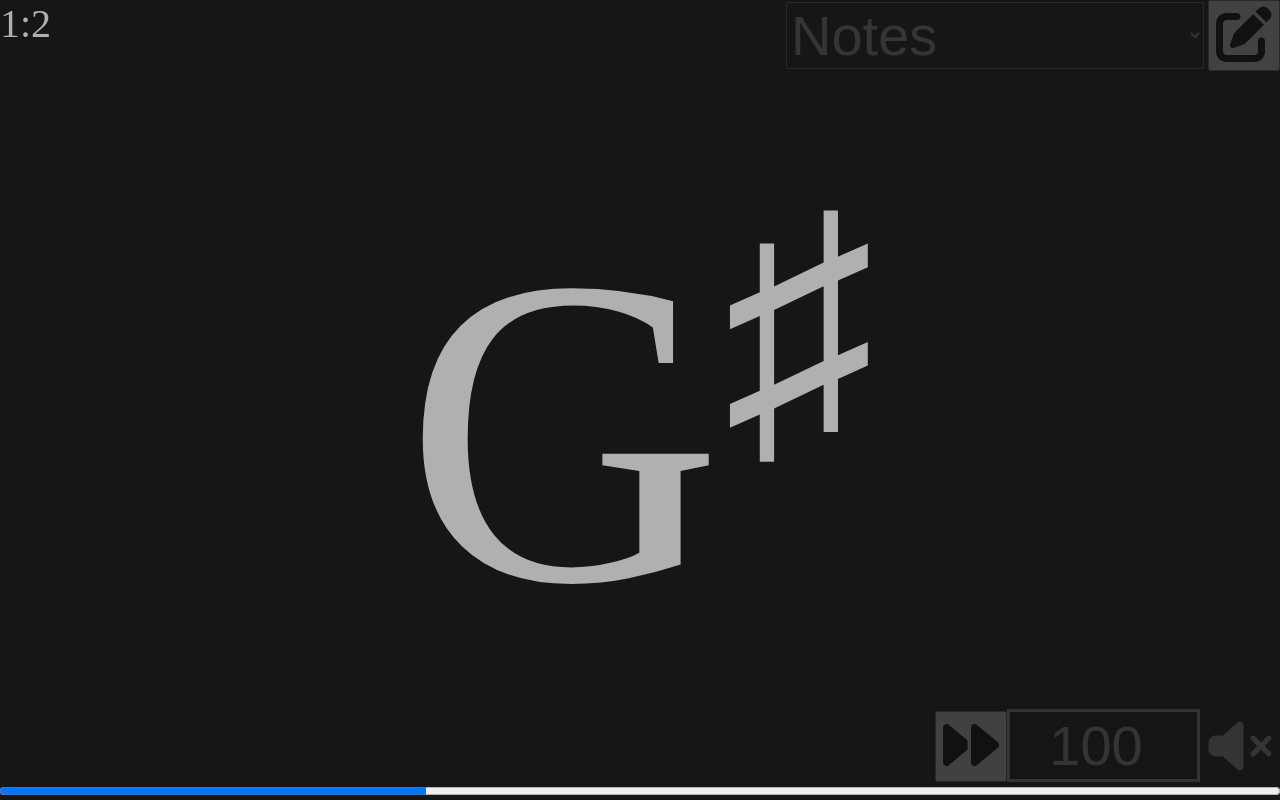
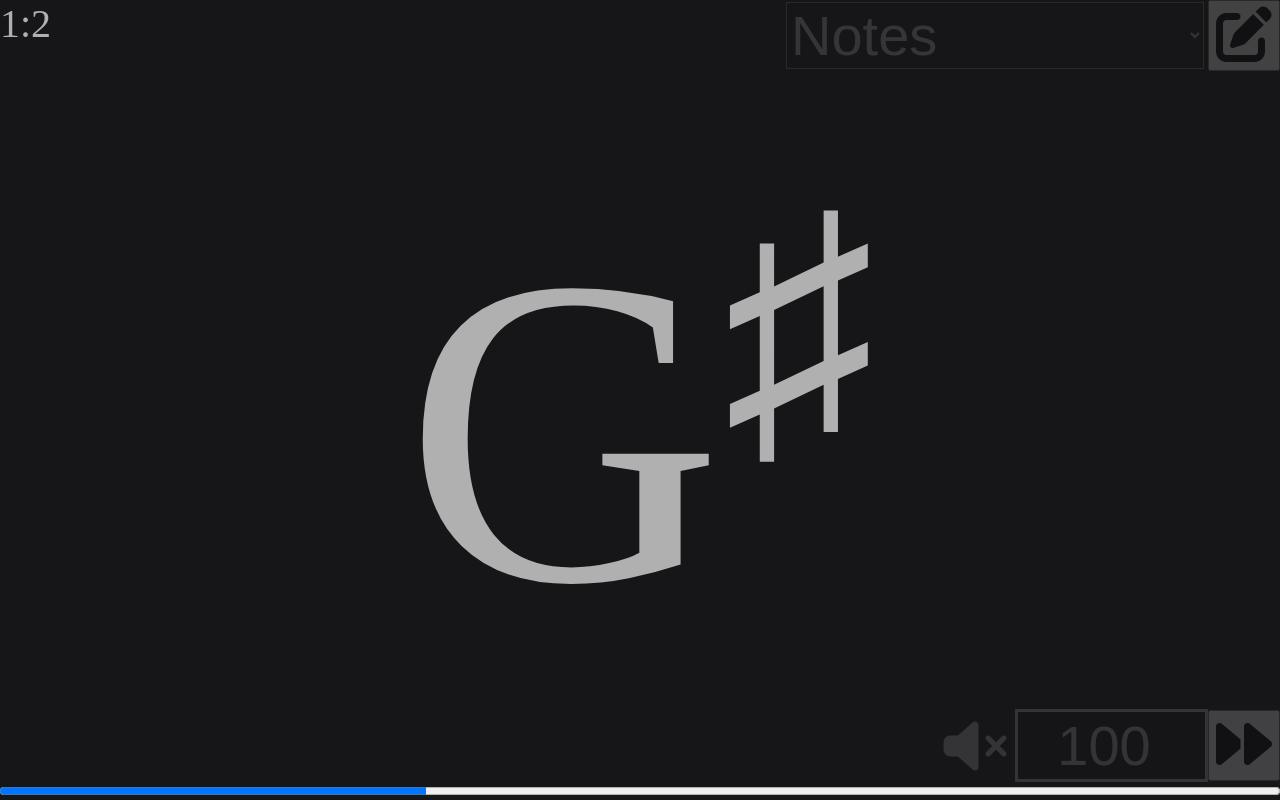
Before and after one commit to bdrobniuch/eization1.0, a plain HTML site: page index.html in a window 1280 px wide. Drawn offline with Linux system fonts and the light colour scheme.

Commit message:
buttons order changed

```diff
--- a/index.html
+++ b/index.html
@@ -61,14 +61,17 @@
     <footer>
         <div id="divfooter">
 
-            <button id="next" onclick="next()"><i class="fa-solid fa-forward"></i></button>
-            <input type="number" name="" id="bpm" MIN="0" MAX="500" STEP="1" VALUE="100" maxlength="3"
-                onchange="updateInterval()">
-
             <label class="checkbox-label">
                 <input type="checkbox" id="volumeCheckbox" />
                 <i class="fa fa-volume-xmark"></i> <!-- Default Icon when unchecked -->
             </label>
+
+            <input type="number" name="" id="bpm" MIN="0" MAX="500" STEP="1" VALUE="100" maxlength="3"
+                onchange="updateInterval()">
+
+            <button id="next" onclick="next()"><i class="fa-solid fa-forward"></i></button>
+
+
         </div>
         <progress id="bar" value="0" max="3"> 3 </progress>
     </footer>
--- a/resources/css/style.css
+++ b/resources/css/style.css
@@ -25,6 +25,7 @@ body  {
   display: flex;
   align-items: flex-end;
   justify-content: flex-end;;
+  align-items: center; /* Aligns items vertically in the center */
 }
 
 #selectdiv {
```
